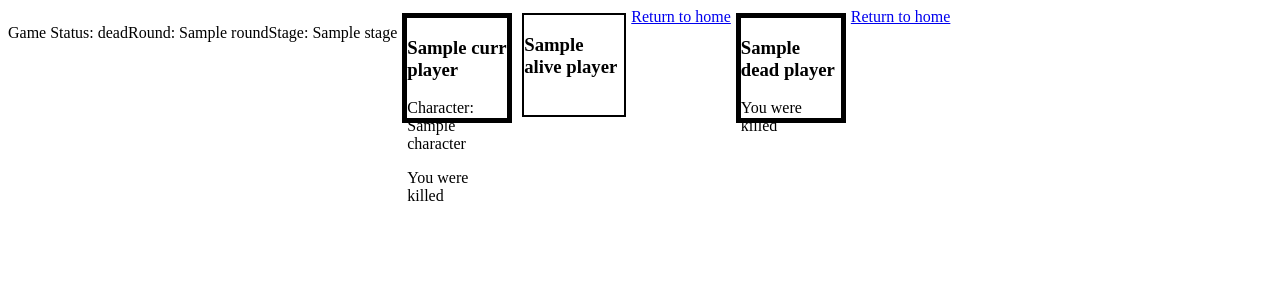
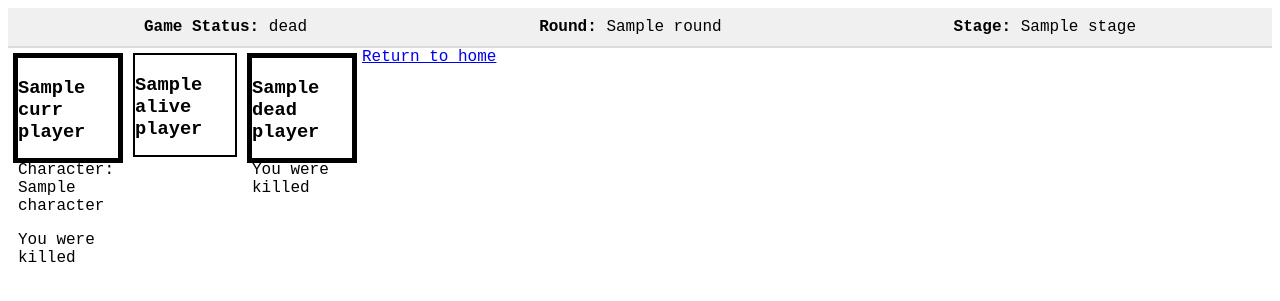
Before and after one commit to alex-law/villagers, a Flask app: template templates/village.html in a window 1280 px wide. Shown: the top 301 px of the page. Run offline with Flask 3, Linux system fonts and the light colour scheme; the template is opened without the code that fills it: most values are stand-ins (such as "Sample title", 1, 10 or a date in 2020); some libraries are stand-ins or nearby versions.

Commit message:
css and js split out from html

```diff
--- /dev/null
+++ b/static/css/styles.css
@@ -0,0 +1,43 @@
+/* Global Styles */
+body {
+    font-family: 'Courier New', Courier, monospace; /* Typewriter-like font */
+}
+
+/* Status Bar Styling */
+.status-bar {
+    background-color: #f0f0f0; /* Light grey background */
+    padding: 10px 20px; /* Padding around the text */
+    display: flex; /* Use flexbox for layout */
+    justify-content: space-around; /* Distribute space evenly around items */
+    align-items: center; /* Center items vertically */
+    border-bottom: 2px solid #dcdcdc; /* Add a subtle border at the bottom */
+}
+
+.status-bar p {
+    margin: 0; /* Remove default paragraph margin */
+    font-weight: bold; /* Make text bold */
+}
+
+.status-bar span {
+    font-weight: normal; /* Normal text for values */
+}
+
+/* Players */
+.player-square {
+    width: 100px;
+    height: 100px;
+    border: 2px solid black;
+    margin: 5px;
+    display: inline-block;
+}
+.featured-player {
+    border: 2px solid gold;
+}
+.dead-player {
+    border: 5px solid black;
+    fill: grey;
+}
+.container {
+    display: flex;
+    flex-wrap: wrap;
+}
--- /dev/null
+++ b/static/js/app.js
@@ -0,0 +1,38 @@
+document.addEventListener('DOMContentLoaded', (event) => {
+    var socket = io.connect(location.protocol + '//' + document.domain + ':' + location.port);
+
+    document.querySelector("#voteButton").onclick = function() {
+        var vote = document.querySelector("#vote").value;
+        if(vote) {
+            socket.emit('castVote', {vote: vote});
+        } else {
+            alert("Please enter a vote.");
+        }
+    };
+
+    socket.on('voteResponse', function(data) {
+        if(data.success) {
+            document.querySelector("#voteButton").style.color = "green";
+            document.querySelectorAll(".featured-player").forEach(function(element) {
+                element.style.borderColor = "green";
+            });
+        } else {
+            document.querySelector("#voteButton").style.color = "purple";
+        }
+    });
+
+    socket.on('update_player_vote', (data) => {
+        var voted_player = data.voted_player
+        var voted_player_div = document.getElementById(voted_player);
+        // Update the border color of the element when the 'update_player_vote' event is received
+        if (voted_player_div) {
+        console.log(voted_player)
+        voted_player_div.style.borderColor = data.borderColor;
+        }
+    });
+
+    socket.on('update_village', function(data) {
+        // Update webpage content
+        document.getElementById('content').innerHTML = data.html
+    });
+});
--- a/templates/village.html
+++ b/templates/village.html
@@ -5,80 +5,28 @@
     <meta charset="UTF-8">
     <meta name="viewport" content="width=device-width, initial-scale=1.0">
 
-    <title>Player Stats</title>
-    <style>
-        .player-square {
-            width: 100px;
-            height: 100px;
-            border: 2px solid black;
-            margin: 5px;
-            display: inline-block;
-        }
-        .featured-player {
-            border: 2px solid gold;
-        }
-        .dead-player {
-            border: 5px solid black;
-            fill: grey;
-        }
-        .container {
-            display: flex;
-            flex-wrap: wrap;
-        }
-    </style>
+    <title>Villagers Game</title>
+    <link rel="stylesheet" href="{{ url_for('static', filename='css/styles.css') }}">
 
-    <title>WebSocket Update Example</title>
+    <title>WebSocket Scripts</title>
     <script src="https://cdn.socket.io/4.0.0/socket.io.min.js"></script>
-    <script type="text/javascript" charset="utf-8">
-        document.addEventListener('DOMContentLoaded', (event) => {
-            var socket = io.connect(location.protocol + '//' + document.domain + ':' + location.port);
+    <script src="{{ url_for('static', filename='js/app.js') }}"></script>
+    </script>
 
 
-            document.querySelector("#voteButton").onclick = function() {
-                var vote = document.querySelector("#vote").value;
-                if(vote) {
-                    socket.emit('castVote', {vote: vote});
-                } else {
-                    alert("Please enter a vote.");
-                }
-            };
-
-            socket.on('voteResponse', function(data) {
-                if(data.success) {
-                    document.querySelector("#voteButton").style.color = "green";
-                    document.querySelectorAll(".featured-player").forEach(function(element) {
-                        element.style.borderColor = "green";
-                    });
-                } else {
-                    document.querySelector("#voteButton").style.color = "purple";
-                }
-            });
-
-            socket.on('update_player_vote', (data) => {
-                var voted_player = data.voted_player
-                var voted_player_div = document.getElementById(voted_player);
-                // Update the border color of the element when the 'update_player_vote' event is received
-                if (voted_player_div) {
-                console.log(voted_player)
-                voted_player_div.style.borderColor = data.borderColor;
-                }
-            });
-
-            socket.on('update_village', function(data) {
-                // Update webpage content
-                document.getElementById('content').innerHTML = data.html
-            });
-        });
-    </script>
 
 </head>
 <body>
 <div id="content">
 
+    <!-- Status Bar at the Top -->
+    <div class="status-bar">
+        <p>Game Status: <span>{{ game['status'] }}</span></p>
+        <p>Round: <span>{{ game['round'] }}</span></p>
+        <p>Stage: <span>{{ game['stage'] }}</span></p>
+    </div>
+
     <div class="container">
-        <p>Game Status: {{ game['status'] }}</p>
-        <p>Round: {{ game['round'] }}</p>
-        <p>Stage: {{ game['stage'] }}</p>
         <!-- Featured Player -->
         {% if curr_player['status'] == 'alive' %}
             <div class="player-square featured-player">
@@ -100,7 +48,6 @@
                 <h3>{{ alive_player['player_name'] }}</h3>
             </div>
         {% endfor %}
-        <a href="/" class="button">Return to home</a>
 
         <!-- Other Dead Players -->
         {% for dead_player in dead_players %}
@@ -109,6 +56,7 @@
                 <p>You were killed</p>
             </div>
         {% endfor %}
+
         <a href="/" class="button">Return to home</a>
     </div>
 
```
